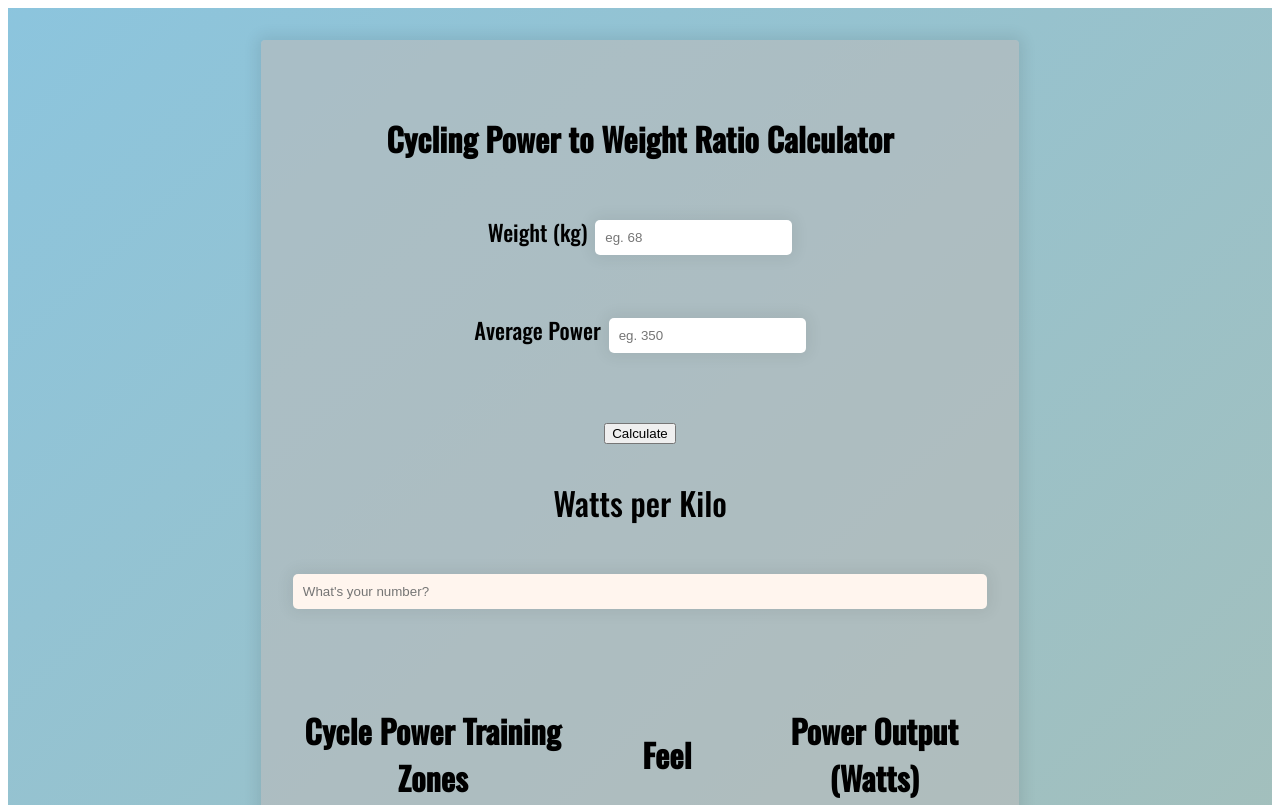
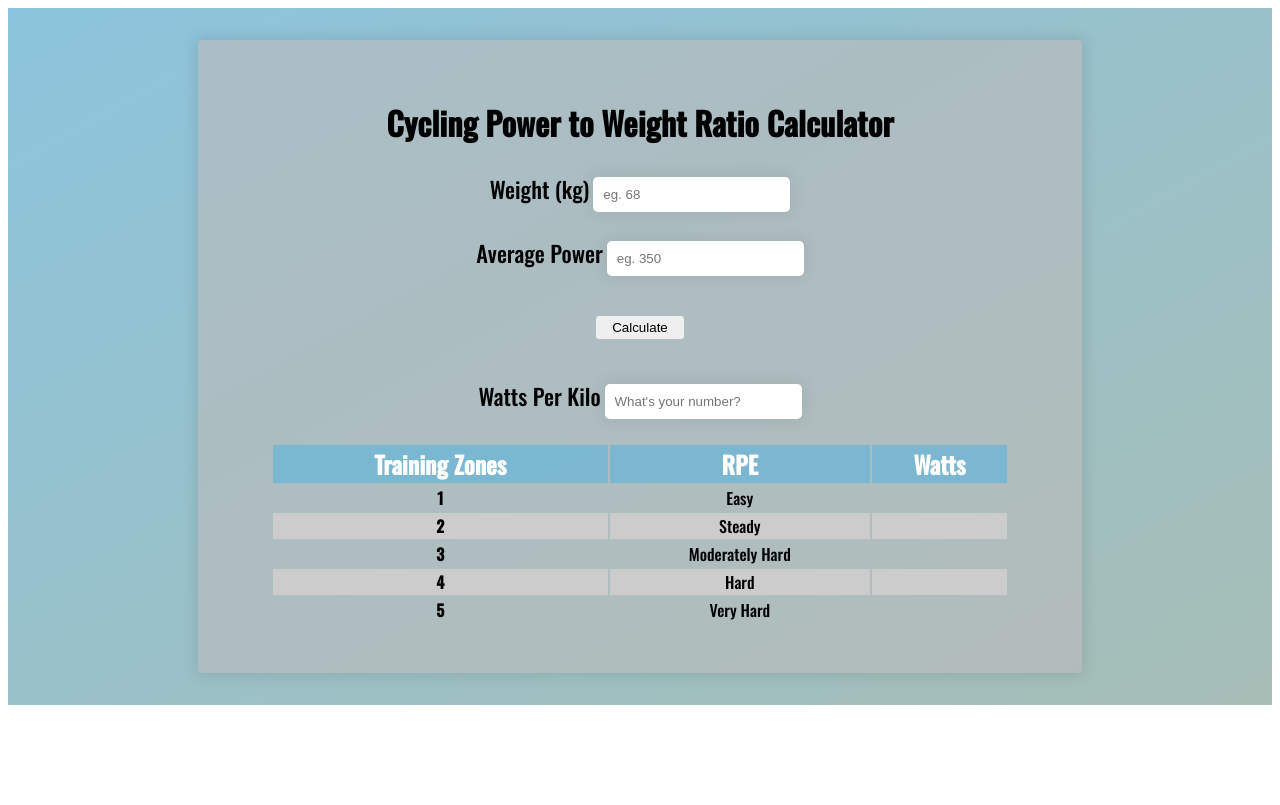
Before and after one commit to csbutlers/js-project-watt-calculator, a plain HTML site: page index.html in a window 1280 px wide. Shown: the top 805 px of the page. Drawn offline with nearby package versions, Linux system fonts and the light colour scheme.

Commit message:
almost done

```diff
--- a/index.html
+++ b/index.html
@@ -16,25 +16,25 @@
 
 
   <div id="mainBox">
-        <h4 id="title">Cycling Power to Weight Ratio Calculator</h4>
+        <h2 id="title">Cycling Power to Weight Ratio Calculator</h4>
         <label for="weight label">Weight (kg)</label>
         <input type="text" id="inputkg" placeholder="eg. 68"><br><br>
         <label for="watts label">Average Power</label>
         <input type="text" id="inputwatts" placeholder="eg. 350"><br><br>
 
-        <button id="btn-calc">Calculate</button>
+        <button type="button" class="btn-calc">Calculate</button>
 
-    <p>Watts per Kilo</p>
+    <label for="watts per kilo label">Watts Per Kilo</label>
+
     <input type="text" id="outputCalc" placeholder="What's your number?"><br><br>
 
-    <div class="row printable" style="padding-top: 48px;">
-        <div class="col-xs-12 table-responsive">
+
             <table class="table">
                 <thead class="thead-dark">
                     <tr>
-                        <th scope="col">Cycle Power Training Zones</th>
-                        <th scope="col">Feel</th>
-                        <th scope="col">Power Output (Watts)</th>
+                        <th scope="col">Training Zones</th>
+                        <th scope="col">RPE</th>
+                        <th scope="col">Watts</th>
                     </tr>
                 </thead>
                 <tbody>
@@ -65,8 +65,7 @@
                     </tr>
                 </tbody>
             </table>
-        </div>
-    </div>
+
 
 <p id="testing"></p>
 
--- a/js/app.js
+++ b/js/app.js
@@ -6,16 +6,28 @@ const inputKG = document.getElementById("inputkg");
 const inputWatts = document.getElementById("inputwatts");
 var zone1 = document.getElementsByClassName("watts")[0];
 var zone2 = document.getElementsByClassName("watts")[1];
+var zone3 = document.getElementsByClassName("watts")[2];
+var zone4 = document.getElementsByClassName("watts")[3];
+var zone5 = document.getElementsByClassName("watts")[4];
 
 
 function calcWPKG() {
 
     const WPKG = inputWatts.value / inputKG.value;
     document.getElementById("outputCalc").value = WPKG;
-    var z1low = Math.round((55 / 100) * inputWatts.value);
+    var z1low = Math.round((50 / 100) * inputWatts.value);
     var z2low = Math.round((56 / 100) * inputWatts.value);
     var z2high = Math.round((75 / 100) * inputWatts.value);
+    var z3low = Math.round((76 / 100) * inputWatts.value);
+    var z3high = Math.round((90 / 100) * inputWatts.value);
+    var z4low = Math.round((91 / 100) * inputWatts.value);
+    var z4high = Math.round((105 / 100) * inputWatts.value);
+    var z5low = Math.round((106 / 100) * inputWatts.value);
+    var z5high = Math.round((120 / 100) * inputWatts.value);
     zone1.innerHTML = ' > ' + z1low;
     zone2.innerHTML = z2low + ' - ' + z2high;
+    zone3.innerHTML = z3low + ' - ' + z3high;
+    zone4.innerHTML = z4low + ' - ' + z4high;
+    zone5.innerHTML = z5low + ' - ' + z5high;
 
 }
--- a/styles.css
+++ b/styles.css
@@ -6,13 +6,8 @@
 
 body {
 	font-family: "oswald", sans-serif;
-	background-color: white;
-
-
-
-
-
-
+    background-color: white;
+    font-size: 16px;
 }
 
 
@@ -28,12 +23,15 @@ body {
   overflow: hidden;
 }
 
+#mainBox h2 {
+    font-size: 2rem;
+}
 
 #mainBox {
 	background-color: rgba(187, 187, 187, .6);
 	text-align: center;
-    font-size: 2rem;
-    width: 60%;
+
+    width: 70%;
 	margin: 2rem auto;
 	padding: 2rem;
 	position: relative;
@@ -73,7 +71,32 @@ input[type=text] {
 	text-align: center;
 }
 
-#outputCalc {
-	background-color: seashell;
-	width: 100%;
+button {
+
+    display: block;
+    margin: 1rem auto 2.5rem auto;
+    padding: .25rem 1rem;
+    border-radius: 3px;
+    border: none;
+    cursor: pointer;
+
 }
+
+
+table {
+    width: 90%;
+    margin: 0 auto;
+}
+
+table thead.thead-dark tr {
+    font-size: 1.5rem!important;
+}
+
+
+.thead-dark{
+    background-color: rgba(111, 182, 213, 0.8)!important;
+    color: white;
+
+}
+
+tr:nth-child(2n+2) {background: #CCC; }
```
